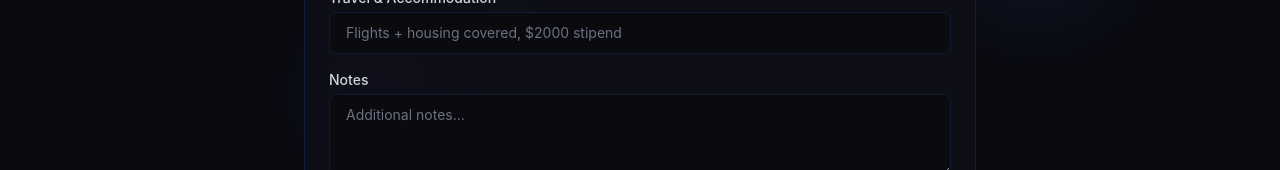
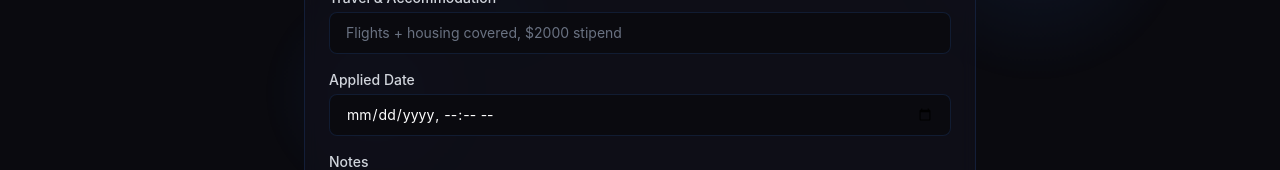
Before and after one commit to Ilyasrf/OppTracker, a React (Vite) app: page /opportunities/new in a window 1280 px wide. Shown: the part 630-800 px from the top of the page. Built offline with nearby package versions, Linux system fonts and the light colour scheme; no server answers; the database is empty.

Commit message:
add applied_date field

```diff
--- a/src/lib/types.ts
+++ b/src/lib/types.ts
@@ -23,6 +23,7 @@ export interface Opportunity {
   travel_accommodation: string | null
   category: Category
   notes: string | null
+  applied_date: string | null
   created_at: string
   updated_at: string
 }
--- a/src/pages/OpportunityDetail.tsx
+++ b/src/pages/OpportunityDetail.tsx
@@ -73,7 +73,7 @@ export default function OpportunityDetail() {
       </div>
 
       <div className="rounded-xl border border-dark-border bg-dark-card p-6 backdrop-blur-sm">
-        <div className="grid grid-cols-2 gap-4 sm:grid-cols-4">
+        <div className="grid grid-cols-2 gap-4 sm:grid-cols-5">
           <div>
             <p className="text-xs font-medium text-gray-500">Status</p>
             <div className="mt-1"><StatusBadge status={opp.status} /></div>
@@ -86,6 +86,10 @@ export default function OpportunityDetail() {
                 {days <= 0 ? 'Passed' : `${days} days left`}
               </p>
             )}
+          </div>
+          <div>
+            <p className="text-xs font-medium text-gray-500">Applied</p>
+            <p className="mt-1 text-sm text-white">{formatDate(opp.applied_date)}</p>
           </div>
           <div>
             <p className="text-xs font-medium text-gray-500">Funding</p>
--- a/src/pages/OpportunityForm.tsx
+++ b/src/pages/OpportunityForm.tsx
@@ -20,6 +20,7 @@ export default function OpportunityForm() {
     travel_accommodation: '',
     category: 'other' as Category,
     notes: '',
+    applied_date: '',
   })
   const [saving, setSaving] = useState(false)
   const [error, setError] = useState<string | null>(null)
@@ -38,6 +39,7 @@ export default function OpportunityForm() {
           travel_accommodation: opp.travel_accommodation || '',
           category: opp.category,
           notes: opp.notes || '',
+          applied_date: opp.applied_date ? new Date(opp.applied_date).toISOString().slice(0, 16) : '',
         })
       }
     }
@@ -56,6 +58,7 @@ export default function OpportunityForm() {
         location: form.location || null,
         travel_accommodation: form.travel_accommodation || null,
         notes: form.notes || null,
+        applied_date: form.applied_date ? new Date(form.applied_date).toISOString() : null,
       }
 
       if (isEditing && id) {
@@ -182,6 +185,16 @@ export default function OpportunityForm() {
             </div>
 
             <div>
+              <label className="mb-1 block text-sm font-medium text-gray-300">Applied Date</label>
+              <input
+                type="datetime-local"
+                value={form.applied_date}
+                onChange={e => setForm(f => ({ ...f, applied_date: e.target.value }))}
+                className="w-full rounded-lg border border-dark-border bg-dark px-4 py-2.5 text-sm text-white outline-none focus:border-accent/50"
+              />
+            </div>
+
+            <div>
               <label className="mb-1 block text-sm font-medium text-gray-300">Notes</label>
               <textarea
                 value={form.notes}
```
Also changed, not shown: 1 other file (tests, documents, lock files or other folders).
